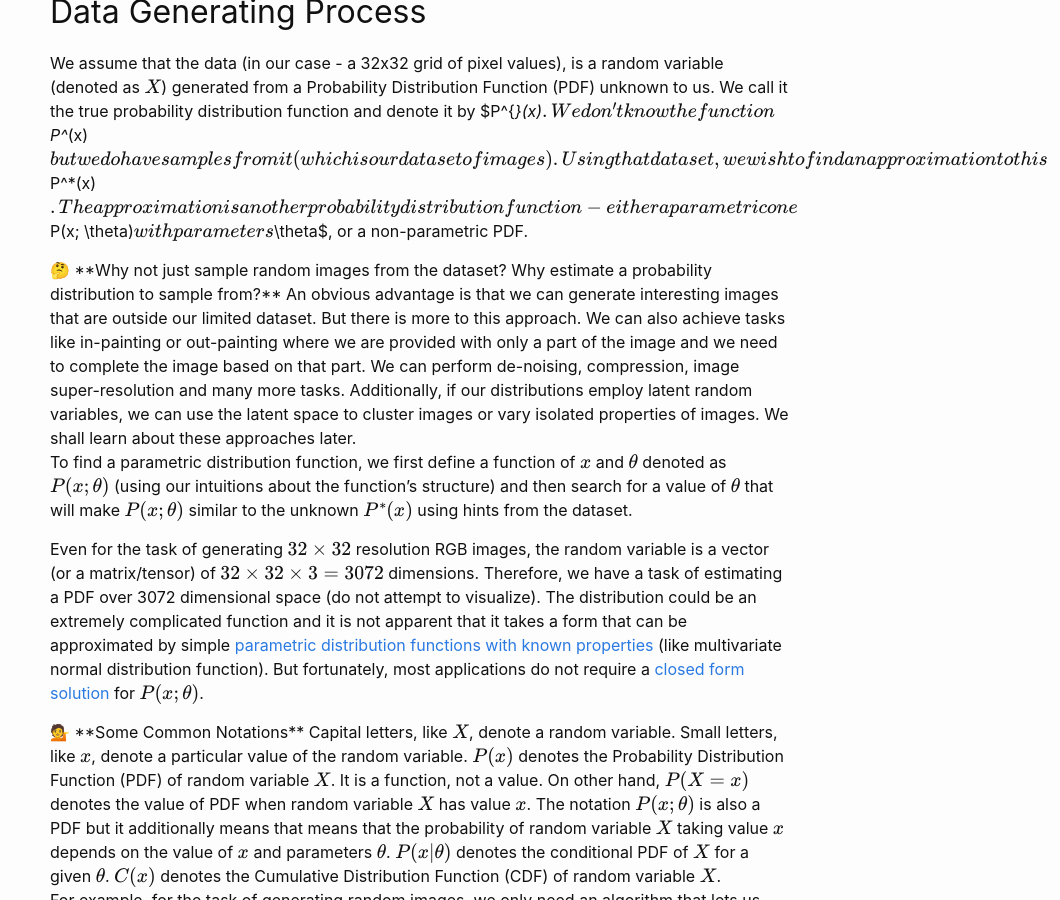
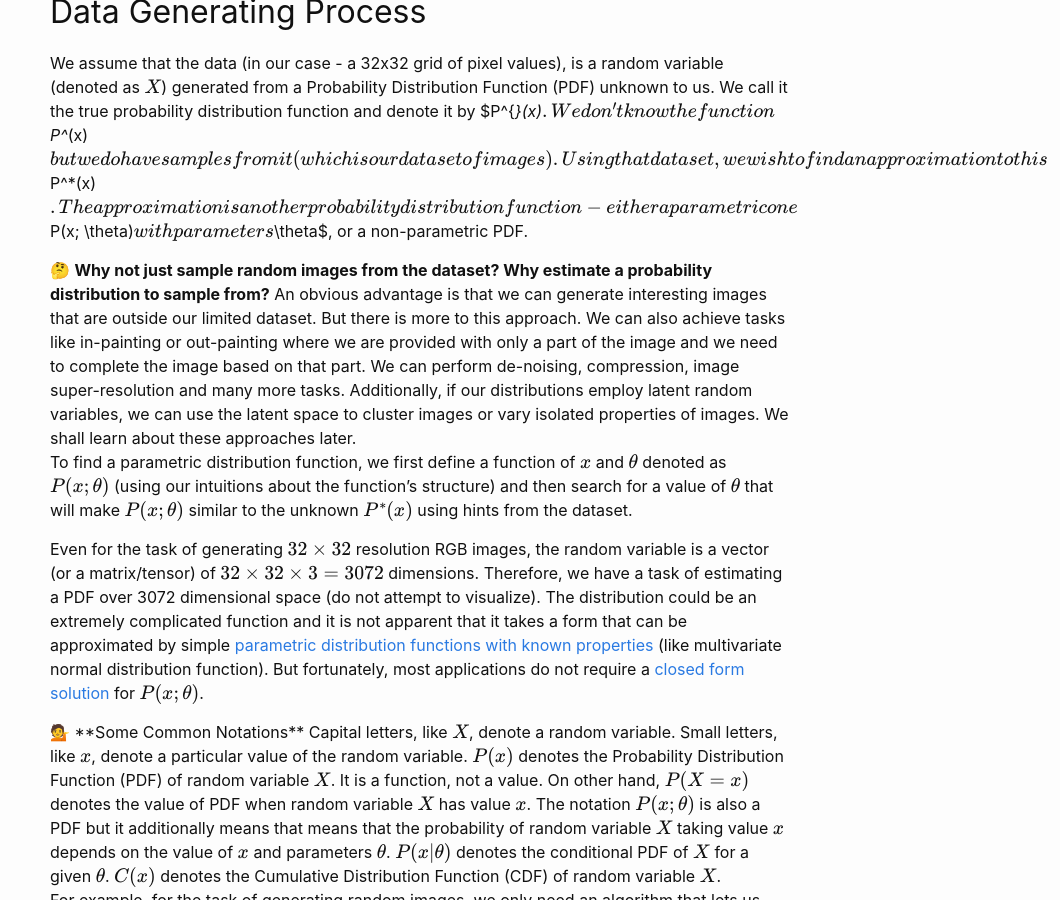
Before and after one commit to gauravtendolkar/gauravtendolkar.github.io, a Jekyll site: the page built from docs/_posts/2024-06-01-1-Learning-Probability-Distribution-Of-Data.markdown, in a window 1280 px wide and 900 px high, scrolled down 818 px. Shown: the whole window, without its empty margins (220-1280 px from the left). Built offline with Jekyll 4.4.1, drawn with Linux system fonts in a browser that asks for light colours; formulas are drawn with MathJax 3.

Commit message:
deep generative series

```diff
--- a/docs/_posts/2024-06-01-1-Learning-Probability-Distribution-Of-Data.markdown
+++ b/docs/_posts/2024-06-01-1-Learning-Probability-Distribution-Of-Data.markdown
@@ -18,11 +18,10 @@
 
 We assume that the data (in our case - a 32x32 grid of pixel values), is a random variable (denoted as $X$) generated from a Probability Distribution Function (PDF) unknown to us. We call it the true probability distribution function and denote it by $P^{*}(x)$. We don’t know the function $P^*(x)$ but we do have samples from it (which is our dataset of images). Using that dataset, we wish to find an approximation to this $P^*(x)$. The approximation is another probability distribution function - either a parametric one $P(x; \theta)$ with parameters $\theta$, or a non-parametric PDF.
 
-<aside>
+<div class="callout callout-info" markdown="span">
 🤔 **Why not just sample random images from the dataset? Why estimate a probability distribution to sample from?**
 An obvious advantage is that we can generate interesting images that are outside our limited dataset. But there is more to this approach. We can also achieve tasks like in-painting or out-painting where we are provided with only a part of the image and we need to complete the image based on that part. We can perform de-noising, compression, image super-resolution and many more tasks. Additionally, if our distributions employ latent random variables,  we can use the latent space to cluster images or vary isolated properties of images. We shall learn about these approaches later.
-
-</aside>
+</div>
 
 To find a parametric distribution function, we first define a function of $x$ and $\theta$ denoted as $P(x; \theta)$ (using our intuitions about the function’s structure) and then search for a value of $\theta$ that will make $P(x; \theta)$ similar to the unknown $P^*(x)$ using hints from the dataset.
 
```
